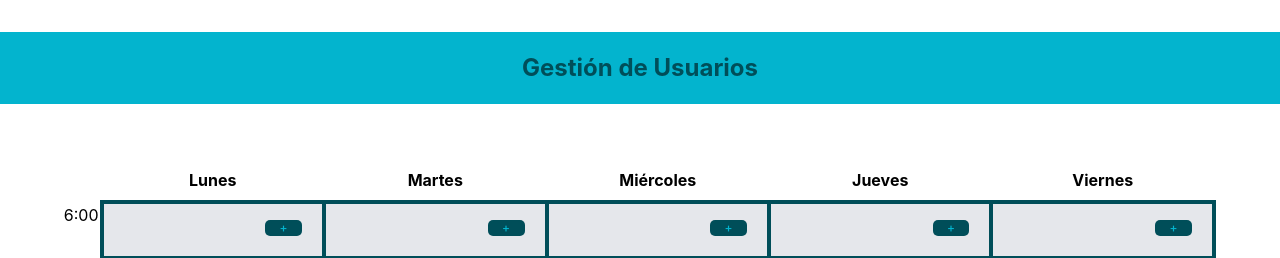
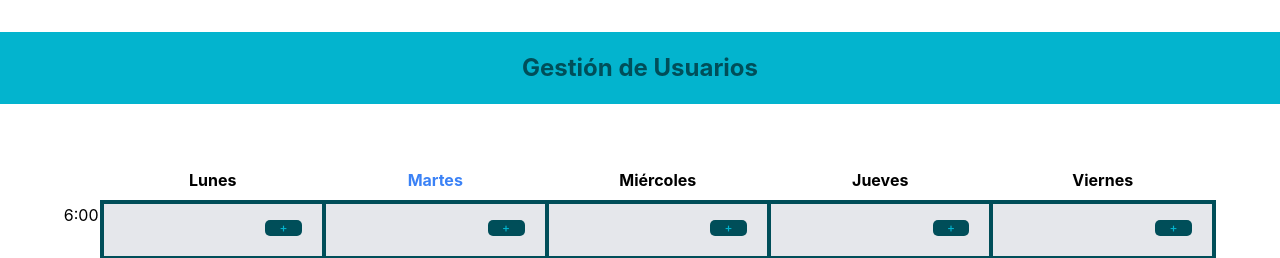
Before and after one commit to mateoavalose/EngineeringProject-III, a React (Vite) app: page / in a window 1280 px wide. Both pictures are taken after a click on the button "Login". Shown: the top 258 px of the page. Built offline with nearby package versions, Linux system fonts and the light colour scheme.

Commit message:
Current day of the week is now a different color

```diff
--- a/src/assets/ScheduleManagement/Schedule.jsx
+++ b/src/assets/ScheduleManagement/Schedule.jsx
@@ -1,12 +1,19 @@
-import React, { useState } from 'react';
+import { useState, useEffect } from 'react';
 
 export const Schedule = () => {
   const hours = Array.from({ length: 14 }, (_, i) => i + 6);
 
   // State to manage the content of each cell
-  const [schedule, setSchedule] = useState(
-    Array(14).fill(Array(5).fill(''))
-  );
+  const [schedule, setSchedule] = useState(Array(14).fill(Array(5).fill('')));
+
+  // Get the current day of the week (0 = Sunday, 1 = Monday, ..., 6 = Saturday)
+  const [currentDay, setCurrentDay] = useState(null);
+
+  useEffect(() => {
+    const today = new Date().getDay();
+    // Adjust to match our table where Monday is the first day
+    setCurrentDay(today === 0 ? 6 : today - 1); // Make Sunday 6 for consistency, as we're starting with Monday
+  }, []);
 
   // Function to handle adding text to a cell
   const handleAddText = (rowIdx, colIdx) => {
@@ -27,10 +34,12 @@ export const Schedule = () => {
     setSchedule(updatedSchedule);
   };
 
-  // Function to handle viewing information (demo)
+  // Function to handle viewing information (demo )
   const handleViewInfo = (text) => {
     alert(`Information: ${text}`);
   };
+
+  const daysOfWeek = ['Lunes', 'Martes', 'Miércoles', 'Jueves', 'Viernes'];
 
   return (
     <div className="flex flex-col justify-center mb-12 w-[100vw]">
@@ -39,11 +48,17 @@ export const Schedule = () => {
         <thead>
           <tr>
             <th className="p-2 max-w-[100px]"><div className="min-h-[50px]"></div></th>
-            <th className="p-2 max-w-[100px]"><div className="min-h-[50px] text-black flex items-end justify-center">Lunes</div></th>
-            <th className="p-2 max-w-[100px]"><div className="min-h-[50px] text-black flex items-end justify-center">Martes</div></th>
-            <th className="p-2 max-w-[100px]"><div className="min-h-[50px] text-black flex items-end justify-center">Miércoles</div></th>
-            <th className="p-2 max-w-[100px]"><div className="min-h-[50px] text-black flex items-end justify-center">Jueves</div></th>
-            <th className="p-2 max-w-[100px]"><div className="min-h-[50px] text-black flex items-end justify-center">Viernes</div></th>
+            {daysOfWeek.map((day, idx) => (
+              <th key={idx} className="p-2 max-w-[100px]">
+                <div
+                  className={`min-h-[50px] text-black flex items-end justify-center ${
+                    currentDay === idx ? 'font-bold text-blue-500' : ''
+                  }`}
+                >
+                  {day}
+                </div>
+              </th>
+            ))}
           </tr>
         </thead>
         <tbody>
@@ -67,7 +82,8 @@ export const Schedule = () => {
                       ) : (
                         /* Add text button */
                         <button className="bg-[#004E59] text-white rounded-full w-4 h-4 flex items-center justify-center text-xs"
-                          onClick={() => handleAddText(rowIdx, colIdx)}>+</button>
+                          onClick={() => handleAddText(rowIdx, colIdx)}
+                        >+</button>
                       )}
                     </div>
                   </div>
```
